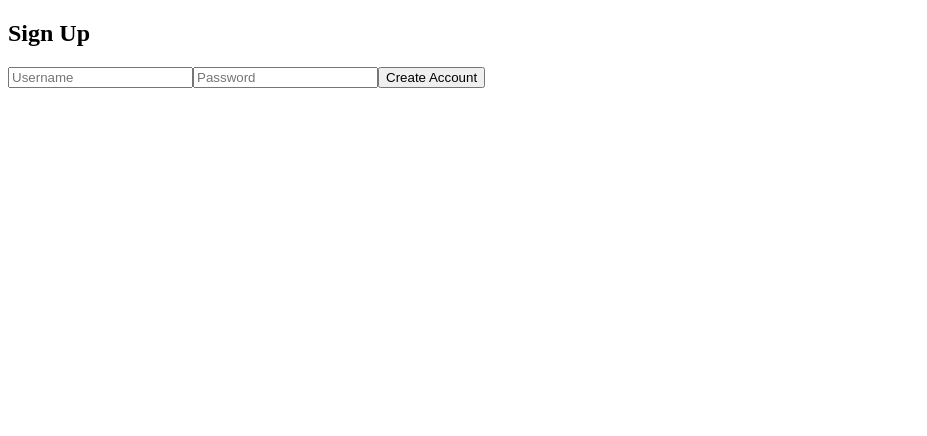
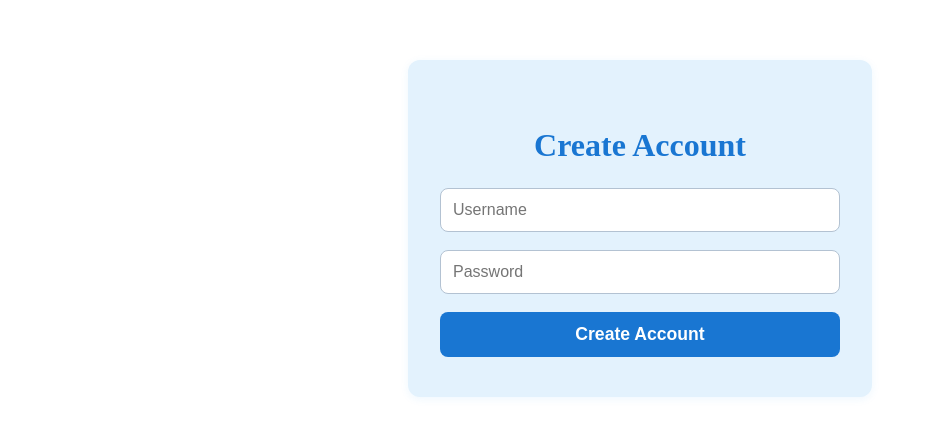
Before and after one commit to shamitsoni/Quiz-App, a React (Vite) app in the folder client/: page /sign-up in a window 1280 px wide. Shown: the top 436 px of the page, without its empty margins (0-927 px from the left). Built offline with nearby package versions, Linux system fonts and the light colour scheme.

Commit message:
style: Extend login page styling to sign-up page
- Implement styles from Login.css to SignUp.jsx
- Apply consistent form styling across both pages
- Properly display signup/login errors

```diff
--- a/client/src/components/Auth/Login.jsx
+++ b/client/src/components/Auth/Login.jsx
@@ -63,7 +63,7 @@ function Login({ setUser }) {
           Log In
         </button>
       </form>
-      {error && <p style={{ color: "red" }}>{error}</p>}
+      {error && <p className="login-error">{error}</p>}
       <h3 className="login-subtitle">Don't have an account?</h3>
       <a href="/sign-up" className="signup-link">
         Create one today!
--- a/client/src/components/Auth/SignUp.jsx
+++ b/client/src/components/Auth/SignUp.jsx
@@ -1,3 +1,4 @@
+import "./Login.css";
 import { useState, useEffect } from "react";
 import { useNavigate } from "react-router-dom";
 
@@ -42,9 +43,9 @@ function SignUp() {
   };
 
   return (
-    <div>
-      <h2>Sign Up</h2>
-      <form onSubmit={handleSubmit}>
+    <div className="login-container">
+      <h2 className="login-title">Create Account</h2>
+      <form onSubmit={handleSubmit} className="login-form">
         <input
           name="username"
           type="text"
@@ -61,8 +62,10 @@ function SignUp() {
           onChange={handleChange}
           required
         />
-        <button type="submit">Create Account</button>
-        {error && <p style={{ color: "red" }}>{error}</p>}
+        <button type="submit" className="login-btn">
+          Create Account
+        </button>
+        {error && <p className="login-error">{error}</p>}
       </form>
     </div>
   );
```
